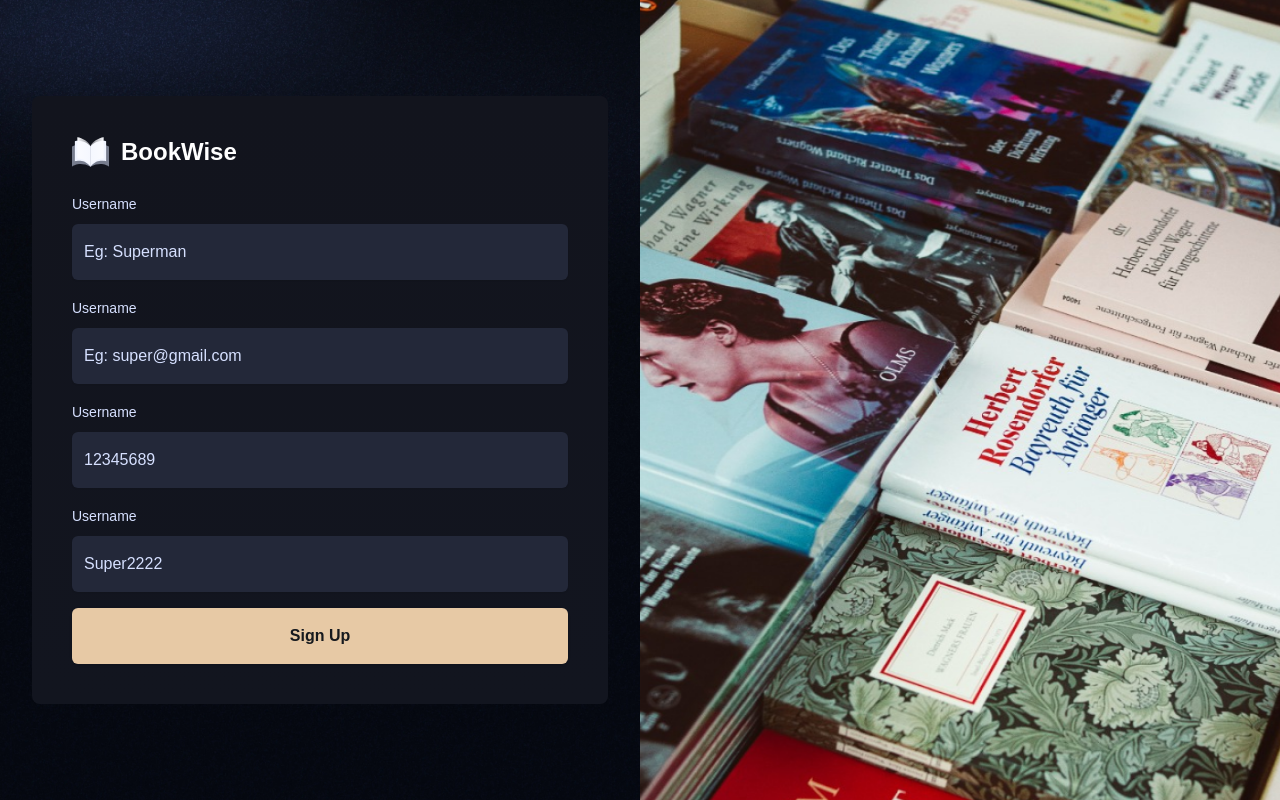
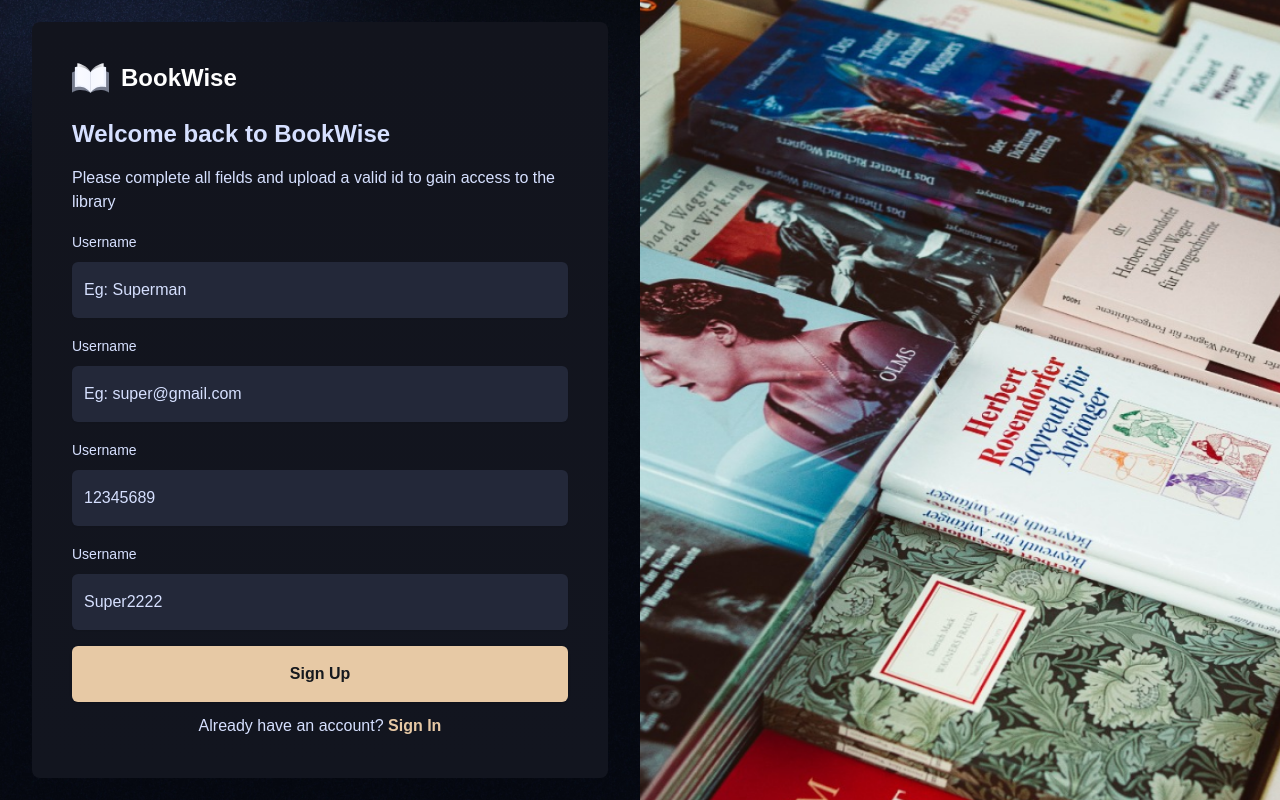
Before and after one commit to humbl3LilaS/library-management, a Next.js app: page /sign-up in a window 1280 px wide. Built offline with nearby package versions, Linux system fonts and the light colour scheme; a web font is replaced by a local one.

Commit message:
add: navigation link and header in sign-in and sign-up form

```diff
--- a/app/globals.css
+++ b/app/globals.css
@@ -240,7 +240,7 @@
 
     /* Auth */
     .auth-container {
-        @apply w-screen h-screen text-light-100 md:grid md:grid-cols-2;
+        @apply w-screen h-screen text-light-100 md:grid md:grid-cols-2 font-ibm-plex-sans;
     }
 
     .auth-form {
--- a/components/auth/sign-in-form.tsx
+++ b/components/auth/sign-in-form.tsx
@@ -5,6 +5,7 @@ import { zodResolver } from "@hookform/resolvers/zod";
 import { Form, FormControl, FormField, FormItem, FormLabel } from "@/components/ui/form";
 import { Input } from "@/components/ui/input";
 import { Button } from "@/components/ui/button";
+import Link from "next/link";
 
 const SignInForm = () => {
     const form = useForm<TSignInSchema>({
@@ -18,6 +19,10 @@ const SignInForm = () => {
         <Form {...form}>
             <form onSubmit={form.handleSubmit(onSubmit)}>
                 <div className={"flex flex-col gap-y-4"}>
+                    <h1 className={"text-2xl font-semibold font-white"}>
+                        Welcome back to BookWise
+                    </h1>
+                    <p>Access the vast collection of resource, and stay updated</p>
                     <FormField
                         control={form.control}
                         name={"email"}
@@ -56,6 +61,12 @@ const SignInForm = () => {
                     </Button>
                 </div>
             </form>
+            <p className={"mt-3 text-center font-medium"}>
+                New to BookWise?&nbsp;
+                <Link href={"/sign-in"} className={"font-bold text-primary"}>
+                    Create new account
+                </Link>
+            </p>
         </Form>
     );
 };
--- a/components/auth/sign-up-form.tsx
+++ b/components/auth/sign-up-form.tsx
@@ -5,6 +5,7 @@ import { zodResolver } from "@hookform/resolvers/zod";
 import { Form, FormControl, FormField, FormItem, FormLabel } from "@/components/ui/form";
 import { Input } from "@/components/ui/input";
 import { Button } from "@/components/ui/button";
+import Link from "next/link";
 
 const SignUpForm = () => {
     const form = useForm<TSignUpSchema>({
@@ -17,6 +18,13 @@ const SignUpForm = () => {
         <Form {...form}>
             <form onSubmit={form.handleSubmit(onSubmit)}>
                 <div className={"flex flex-col gap-y-4"}>
+                    <h1 className={"text-2xl font-semibold font-white"}>
+                        Welcome back to BookWise
+                    </h1>
+                    <p>
+                        Please complete all fields and upload a valid id to gain access to the
+                        library
+                    </p>
                     <FormField
                         control={form.control}
                         name={"fullName"}
@@ -90,6 +98,12 @@ const SignUpForm = () => {
                     </Button>
                 </div>
             </form>
+            <p className={"mt-3 text-center font-medium"}>
+                Already have an account?{" "}
+                <Link href={"/sign-in"} className={"font-bold text-primary"}>
+                    Sign In
+                </Link>
+            </p>
         </Form>
     );
 };
```
